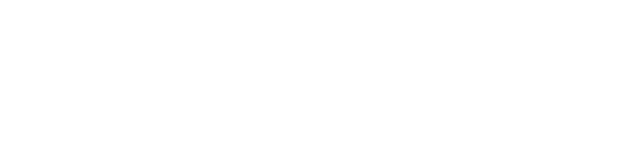
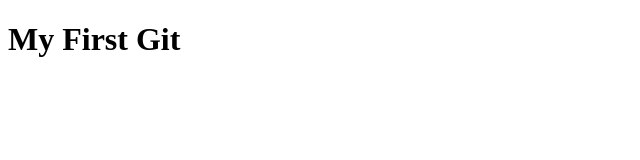
Before and after one commit to Tanvir-Alamin/my-coding-file, a plain HTML site: page index.html in a window 1280 px wide. Shown: the whole page, without its empty margins (0-640 px from the left). Drawn offline with Linux system fonts and the light colour scheme.

Commit message:
testing 1

```diff
--- a/index.html
+++ b/index.html
@@ -6,6 +6,6 @@
     <title>My First Git Hub</title>
 </head>
 <body>
-
+    <h1>My First Git</h1>
 </body>
 </html>
```
